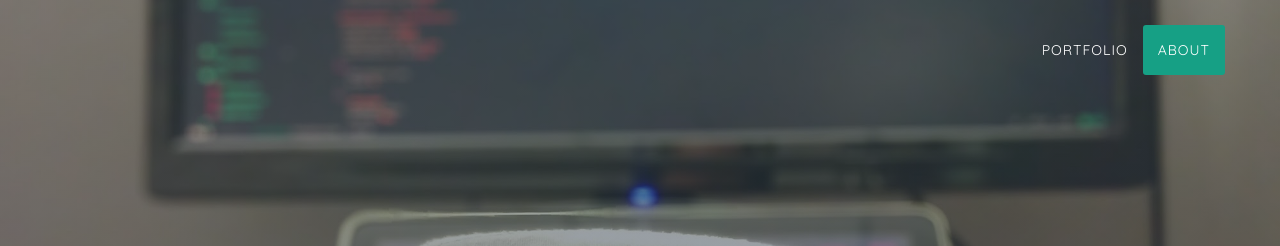
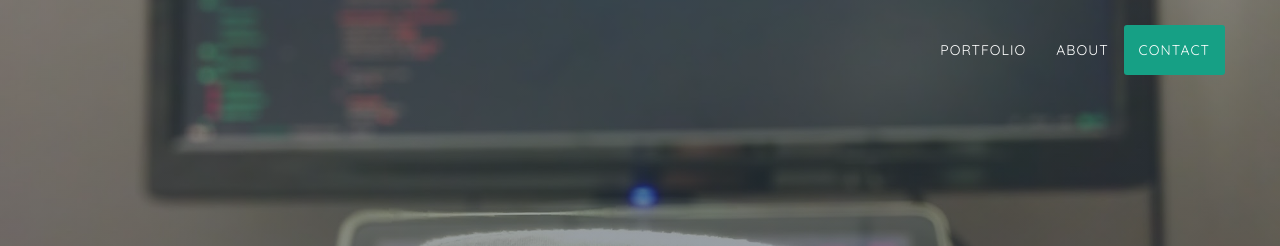
Before and after one commit to olivetreee/portfolio, a website: page index.html in a window 1280 px wide. Shown: the top 246 px of the page. Drawn offline with nearby package versions, Linux system fonts and the light colour scheme.

Commit message:
Add Contact link to nav

```diff
--- a/index.html
+++ b/index.html
@@ -53,6 +53,9 @@
                     </li>
                     <li>
                       <a class="page-scroll" href="#about">About</a>
+                    </li>
+                    <li>
+                      <a class="page-scroll" href="#contact">Contact</a>
                     </li>
                 </ul>
             </div>
```
